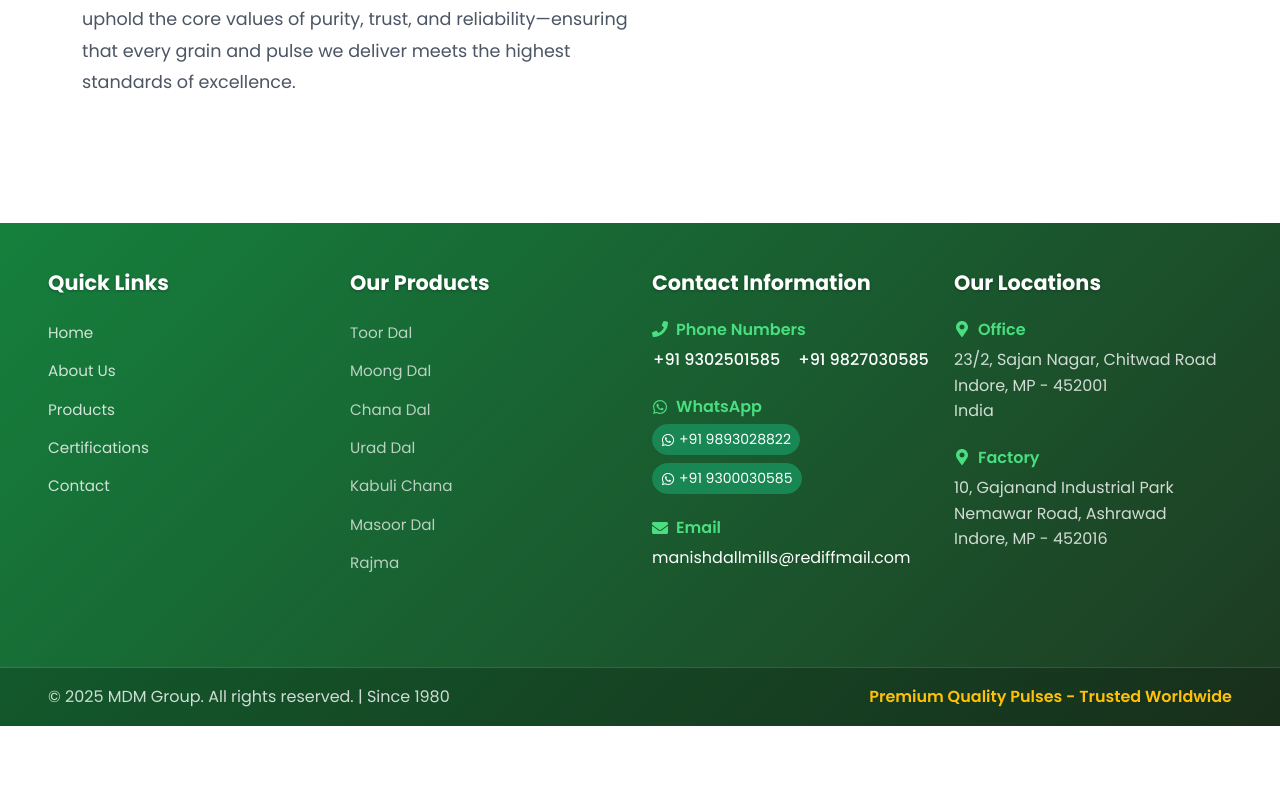
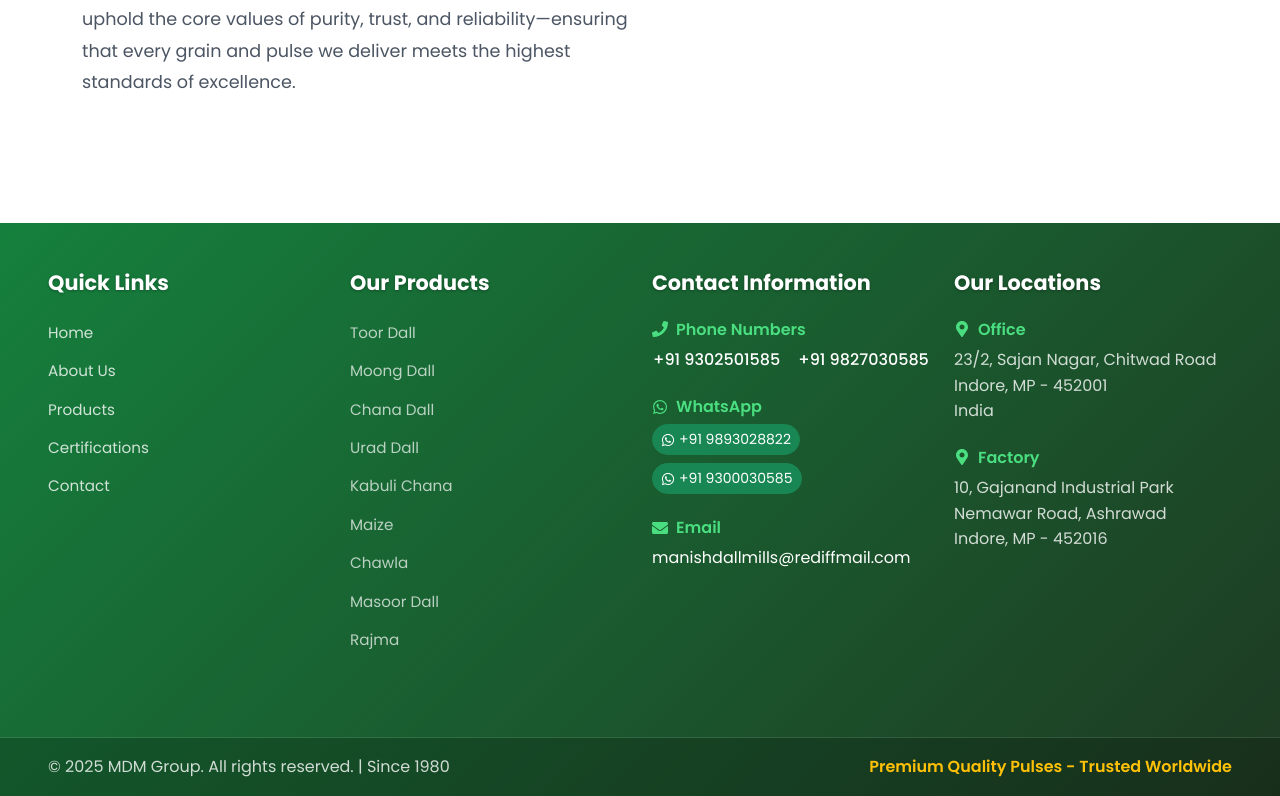
Before and after one commit to sanskriti100903/mdm-website, a React (Create React App) app: page /about in a window 1280 px wide. Shown: the part 3288-4084 px from the top of the page. Before the commit the page ends 4014 px from the top, so only its background shows below. Built offline with nearby package versions, Linux system fonts and the light colour scheme.

Commit message:
footer changes

```diff
--- a/src/components/Footer.js
+++ b/src/components/Footer.js
@@ -72,12 +72,14 @@
             <Col lg={3} md={6} className="mb-4">
               <h5 className="footer-title">Our Products</h5>
               <ul className="footer-menu">
-                <li><span className="footer-menu-text">Toor Dal</span></li>
-                <li><span className="footer-menu-text">Moong Dal</span></li>
-                <li><span className="footer-menu-text">Chana Dal</span></li>
-                <li><span className="footer-menu-text">Urad Dal</span></li>
+                <li><span className="footer-menu-text">Toor Dall</span></li>
+                <li><span className="footer-menu-text">Moong Dall</span></li>
+                <li><span className="footer-menu-text">Chana Dall</span></li>
+                <li><span className="footer-menu-text">Urad Dall</span></li>
                 <li><span className="footer-menu-text">Kabuli Chana</span></li>
-                <li><span className="footer-menu-text">Masoor Dal</span></li>
+                <li><span className="footer-menu-text">Maize</span></li>
+                <li><span className="footer-menu-text">Chawla</span></li>
+                <li><span className="footer-menu-text">Masoor Dall</span></li>
                 <li><span className="footer-menu-text">Rajma</span></li>
               </ul>
             </Col>
```
